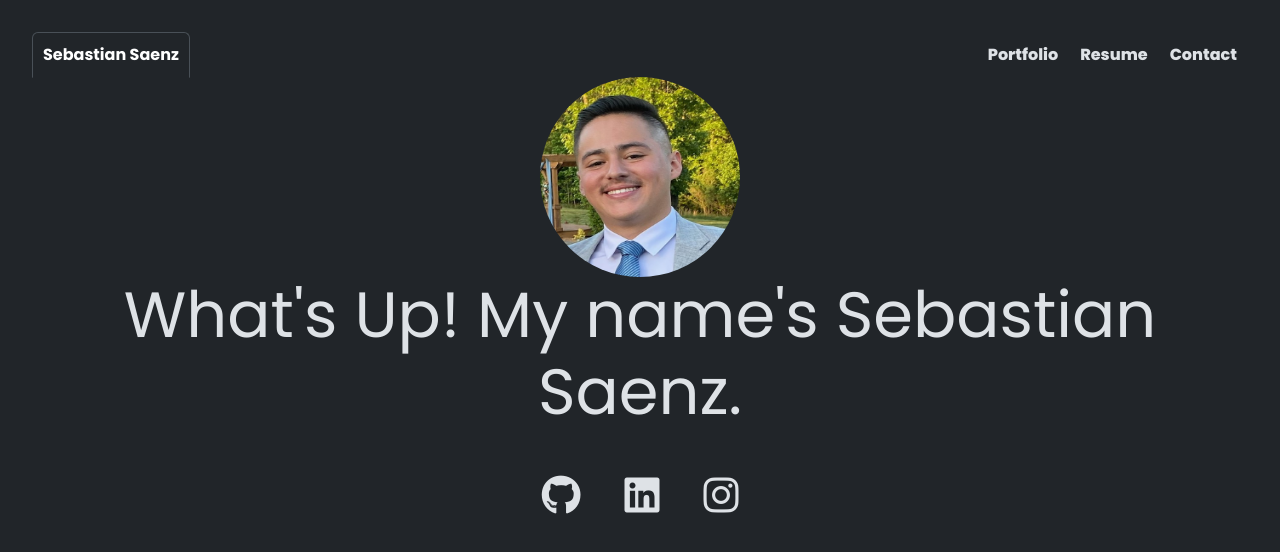
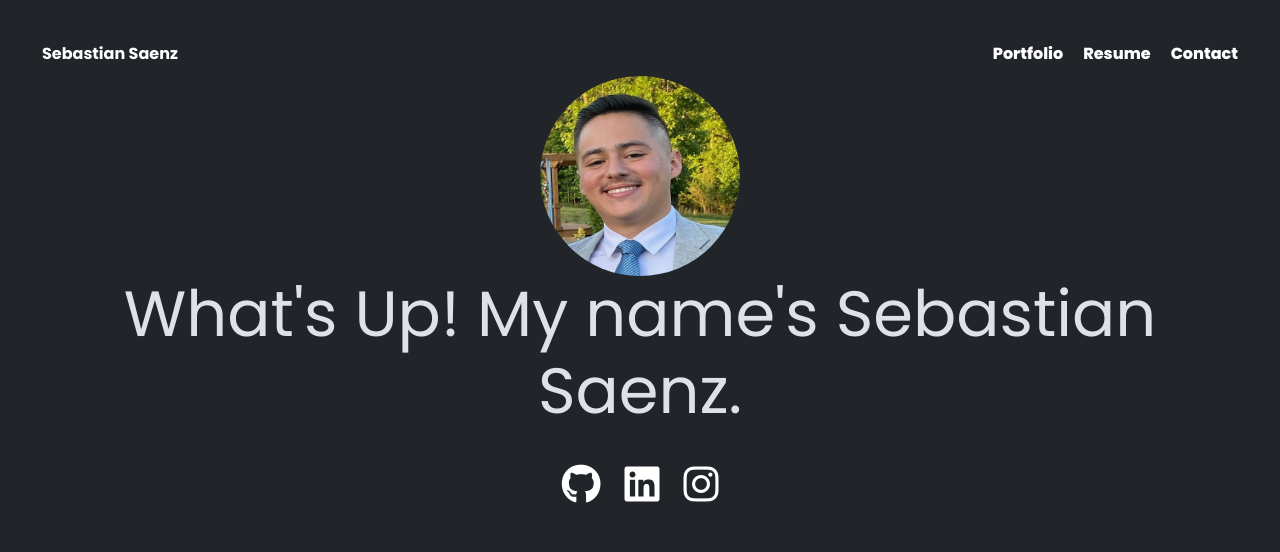
Before and after one commit to thasebby/reactPortfolio, a React (Vite) app: page / in a window 1280 px wide. Shown: the top 552 px of the page. Built offline with nearby package versions, Linux system fonts and the light colour scheme.

Commit message:
added a hover effect for the web links in footer and effects for the navTab buttons

```diff
--- a/src/App.css
+++ b/src/App.css
@@ -236,9 +236,48 @@ body {
 }
 
 .nav-link {
-  padding: 10px;
+  padding:10px;
+  position: relative;
+  color: white;
+  text-decoration: none;
 }
 
 .nav-link.active {
   font-weight: bold;
 }
+
+.nav-link::after {
+  content: '';
+  position: absolute;
+  left: 0;
+  bottom: 0;
+  width: 100%;
+  height: 2px;
+  background-color: white;
+  transform: scaleX(0);
+  transform-origin: bottom right;
+  transition: transform 0.3s ease-out;
+}
+
+.nav-link:hover::after {
+  transform: scaleX(1);
+  transform-origin: bottom left;
+}
+
+.footer-item {
+  transition: transform 0.3s ease-in-out;
+}
+
+.footer-item:hover {
+  transform: scale(1.2);
+}
+
+.footer-link {
+  color: white;
+  transition:transform 0.3s ease-in-out, color 0.3s ease-in-out;
+}
+
+.footer-link:hover {
+  color: white;
+  transform: scale(1.2);
+}
--- a/src/components/Footer.jsx
+++ b/src/components/Footer.jsx
@@ -5,21 +5,21 @@ function Footer() {
   return (
     <footer>
       <ul className="footer p-3 fs-1 gap-4 justify-content-center list-inline d-flex">
-        <li className="nav-item">
-          <a href="https://github.com/thasebby" className="nav-link">
-            <i className="fab fa-github"></i>
+        <li className="nav-item footer-item">
+          <a href="https://github.com/thasebby">
+            <i className="fab fa-github footer-link"></i>
           </a>
         </li>
 
-        <li className="nav-item">
-          <a href="https://www.linkedin.com/in/sebastian-saenz-05b397209/" className="nav-link">
-            <i className="fab fa-linkedin"></i>
+        <li className="nav-item footer-item">
+          <a href="https://www.linkedin.com/in/sebastian-saenz-05b397209/">
+            <i className="fab fa-linkedin footer-link"></i>
           </a>
         </li>
 
-        <li className="nav-item">
-          <a href="https://www.instagram.com/thasebby_/" className="nav-link">
-            <i className="fab fa-instagram"></i>
+        <li className="nav-item footer-item">
+          <a href="https://www.instagram.com/thasebby_/">
+            <i className="fab fa-instagram footer-link"></i>
           </a>
         </li>
       </ul>
--- a/src/components/NavTabs.jsx
+++ b/src/components/NavTabs.jsx
@@ -8,7 +8,7 @@ function NavTabs() {
 
   return (
     <nav className='nav-container'>
-      <ul className="nav nav-tabs home-link poppins-extrabold" style={{ borderBottom: '0px' }}>
+      <ul className="nav home-link poppins-extrabold" style={{ borderBottom: '0px' }}>
         <li className="nav-item">
           <Link
             to="/"
@@ -21,7 +21,7 @@ function NavTabs() {
         </li>
       </ul>
 
-      <ul className='nav nav-tabs other-links poppins-extrabold' style={{ borderBottom: '0px' }}>
+      <ul className='nav other-links poppins-extrabold' style={{ borderBottom: '0px' }}>
         <li className="nav-item">
           <Link
             to="/Portfolio"
```
